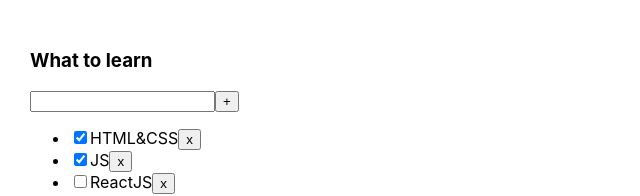
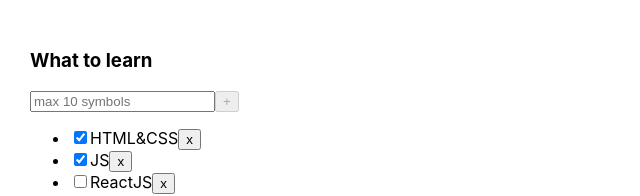
Before and after one commit to Phrixus11/TodoList, a React (Vite) app: page / in a window 1280 px wide. Shown: the top 196 px of the page, without its empty margins (0-640 px from the left). Built offline with nearby package versions, Linux system fonts and the light colour scheme.

Commit message:
Commit 3.1_AddTask, Input, useState

```diff
--- a/src/components/AddTaskForm.tsx
+++ b/src/components/AddTaskForm.tsx
@@ -1,24 +1,41 @@
 import {Button} from "./Button.tsx";
-import {useRef} from "react";
+import {useState, KeyboardEvent, ChangeEvent} from "react";
+
 
 type AddTaskFormProps = {
     createTasks: (title: string) => void
 }
 
 export const AddTaskForm = ({createTasks}: AddTaskFormProps) => {
+    const [taskInput, setTaskInput] = useState("");
+    const createTaskHandler = () => {
+        if (taskInput) {
+            createTasks(taskInput)
+            setTaskInput("")
+        }
+    }
+    const setTaskInputHandler = (e: ChangeEvent<HTMLInputElement>) => {
+        setTaskInput(e.currentTarget.value)
+    }
+    const onKeyDownTaskHandler = (e: KeyboardEvent<HTMLInputElement>) => {
+        if (e.key === "Enter" && !isAddButtonDisabled) {
+            createTaskHandler()
+        }
+    }
 
-    const inputRef = useRef<HTMLInputElement>(null);
+    const isAddButtonDisabled = !taskInput || taskInput.length > 10
 
     return (
         <div>
-            <input ref={inputRef}/>
-            <Button onClickHandler={() => {
-                if (inputRef.current) {
-                    createTasks(inputRef.current.value)
-                    inputRef.current.value = ""
-                }
-            }}
+            <input placeholder={"max 10 symbols"}
+                   value={taskInput}
+                   onChange={setTaskInputHandler}
+                   onKeyDown={onKeyDownTaskHandler}/>
+
+            <Button isDisabled={isAddButtonDisabled}
+                    onClickHandler={createTaskHandler}
                     title={'+'}/>
+            {taskInput.length > 10 && <div style={{color: "red"}}>max 10 symbols</div>}
         </div>
     );
 };
--- a/src/components/Button.tsx
+++ b/src/components/Button.tsx
@@ -1,10 +1,11 @@
 type ButtonProps = {
     title: string
-    onClickHandler?: () => void;
+    onClickHandler?: () => void
+    isDisabled?: boolean
 }
 
-export const Button = ({title, onClickHandler  }: ButtonProps) => {
+export const Button = ({title, onClickHandler, isDisabled  }: ButtonProps) => {
     return (
-        <button onClick={onClickHandler}>{title}</button>
+        <button onClick={onClickHandler} disabled={isDisabled}>{title}</button>
     );
 };
```
